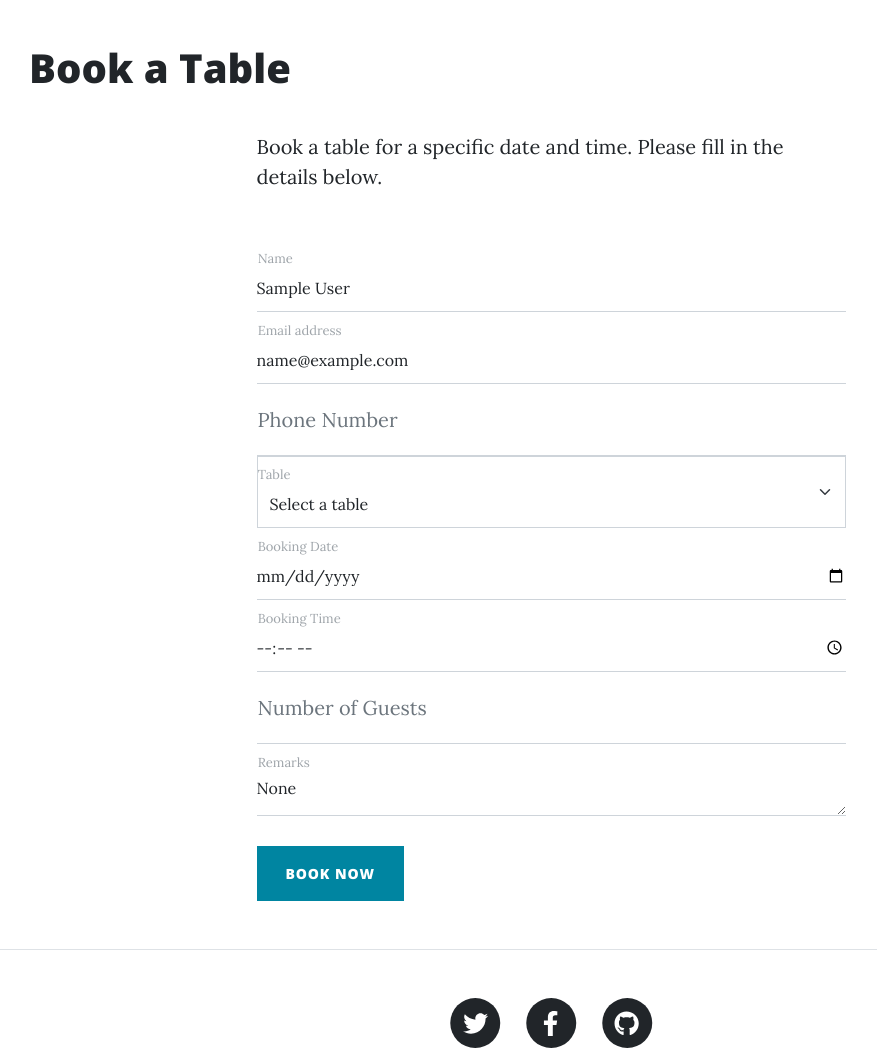
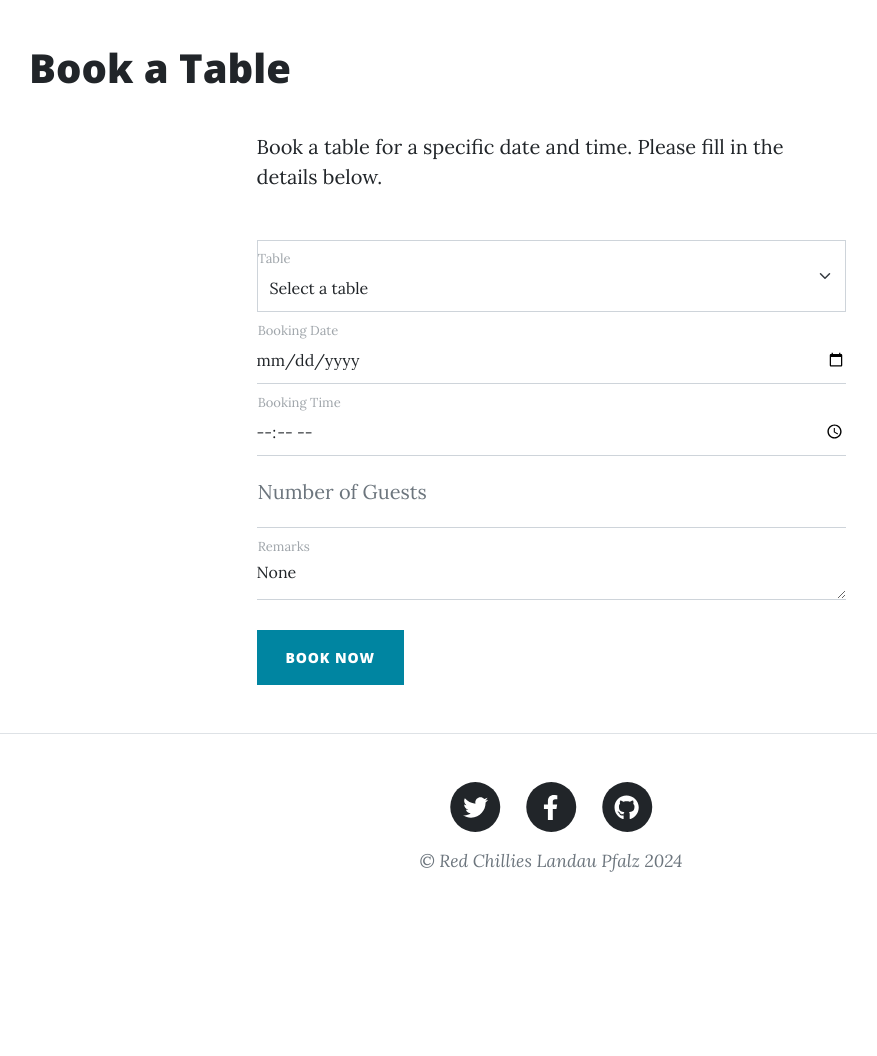
Before and after one commit to HasibullahFathi/restaurant-booking-system, a Django app: page /bookings/create/ in a window 1280 px wide. Shown: the part 685-1741 px from the top of the page, without its empty margins (89-966 px from the left). After the commit the page ends 1557 px from the top, so only its background shows below. Run offline with Django 4.2, Linux system fonts and the light colour scheme; the visitor is signed in with stand-in values (Sample User, id 1); data that the repository does not hold is empty; some libraries are stand-ins or nearby versions.

Commit message:
create booking form

```diff
--- a/booking/forms.py
+++ b/booking/forms.py
@@ -1,28 +1,11 @@
 from django import forms
 from .models import Booking
-from django.contrib.auth import get_user_model
-from .models import Profile
+
 
 class BookingForm(forms.ModelForm):
-    # Additional fields
-    name = forms.CharField(max_length=100)
-    email = forms.EmailField()
-    phone = forms.CharField(max_length=15)
-
     class Meta:
         model = Booking
-        fields = ('name', 'email', 'phone', 'table', 'booking_date', 'booking_time', 'number_of_guests', 'remarks')
+        fields = ['table', 'booking_date', 'booking_time', 'number_of_guests', 'remarks']
 
     def __init__(self, *args, **kwargs):
-        user = kwargs.pop('user', None)
         super().__init__(*args, **kwargs)
-        if user:
-            try:
-                profile = Profile.objects.get(user=user)
-                self.fields['name'].initial = user.get_full_name()
-                self.fields['email'].initial = user.email
-                self.fields['phone'].initial = profile.phone_number
-            except Profile.DoesNotExist:
-                self.fields['name'].initial = user.get_full_name()
-                self.fields['email'].initial = user.email
-                self.fields['phone'].initial = ''
--- a/booking/models.py
+++ b/booking/models.py
@@ -44,20 +44,4 @@ class Booking(models.Model):
         ]
 
     def __str__(self):
-        return f"Booking {self.id} by {self.user.username}"
-
-    def clean(self):
-        # Check if a booking already exists for this table, date, and time
-        conflicting_bookings = Booking.objects.filter(
-            table=self.table,
-            booking_date=self.booking_date,
-            booking_time=self.booking_time,
-            status=1
-        ).exclude(id=self.id)
-
-        if conflicting_bookings.exists():
-            raise ValidationError("This table is already booked for the selected date and time.")
-
-    def save(self, *args, **kwargs):
-        self.clean()  # Call clean method to validate
-        super().save(*args, **kwargs)
+        return f"Booking {self.id} by {self.user.username} on {self.booking_date} at {self.booking_time}"
--- a/booking/templates/booking/booking_form.html
+++ b/booking/templates/booking/booking_form.html
@@ -11,29 +11,29 @@
                 {% csrf_token %}
 
                 <!-- Name field -->
-                <div class="form-floating">
+                <!-- <div class="form-floating">
                     <input class="form-control" name="name" id="name" type="text" value="{{ form.name.value }}"
                         placeholder="Enter your name..." data-sb-validations="required" />
                     <label for="name">Name</label>
                     <div class="invalid-feedback" data-sb-feedback="name:required">A name is required.</div>
-                </div>
+                </div> -->
 
                 <!-- Email field -->
-                <div class="form-floating">
+                <!-- <div class="form-floating">
                     <input class="form-control" id="email" name="email" type="email" value="{{ form.email.value }}"
                         placeholder="Enter your email..." data-sb-validations="required,email" />
                     <label for="email">Email address</label>
                     <div class="invalid-feedback" data-sb-feedback="email:required">An email is required.</div>
                     <div class="invalid-feedback" data-sb-feedback="email:email">Email is not valid.</div>
-                </div>
+                </div> -->
 
                 <!-- Phone field -->
-                <div class="form-floating">
+                <!-- <div class="form-floating">
                     <input class="form-control" id="phone" name="phone" type="tel" value="{{ form.phone.value }}"
                         placeholder="Enter your phone number..." data-sb-validations="required" />
                     <label for="phone">Phone Number</label>
                     <div class="invalid-feedback" data-sb-feedback="phone:required">A phone number is required.</div>
-                </div>
+                </div> -->
 
                 <!-- Table field -->
                 <div class="form-floating">
--- a/booking/views.py
+++ b/booking/views.py
@@ -1,8 +1,10 @@
 from django.views.generic import ListView, DetailView
 from django.contrib.auth.mixins import LoginRequiredMixin
 from django.shortcuts import render, redirect
+from django.contrib.auth.decorators import login_required
 from django.http import HttpResponse
 from.models import Booking, Profile
+from django.contrib import messages
 from.forms import BookingForm
 from django.http import Http404
 
@@ -34,14 +36,19 @@ def index(request):
     return render(request, 'booking/index.html')
 
 
+@login_required
 def create_booking(request):
     if request.method == 'POST':
-        form = BookingForm(request.POST, user=request.user)
+        form = BookingForm(request.POST)
         if form.is_valid():
             booking = form.save(commit=False)
-            booking.user = request.user
+            booking.user = request.user  # Automatically assign the logged-in user
             booking.save()
-            return redirect('booking_list')
+            messages.success(request, "Your booking has been successfully created!")
+            return redirect('booking_list')  # Redirect to your booking list or a success page
+        else:
+            messages.error(request, "There was an error with your booking.")
     else:
-        form = BookingForm(user=request.user)
+        form = BookingForm()
+
     return render(request, 'booking/booking_form.html', {'form': form})
--- a/red_chillies/settings.py
+++ b/red_chillies/settings.py
@@ -34,7 +34,7 @@ STATIC_ROOT = os.path.join(BASE_DIR, 'staticfiles')
 SECRET_KEY = os.environ.get("SECRET_KEY")
 
 # SECURITY WARNING: don't run with debug turned on in production!
-DEBUG = True
+DEBUG = False
 
 ALLOWED_HOSTS = ['8000-hasibullahf-restaurantb-t41lrpcwpkx.ws.codeinstitute-ide.net', '.herokuapp.com']
 
```
